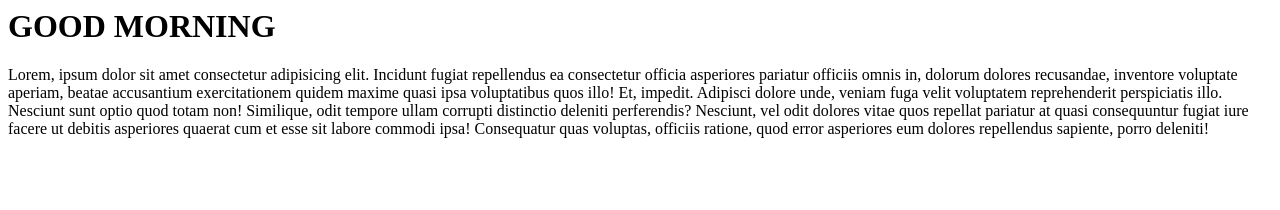
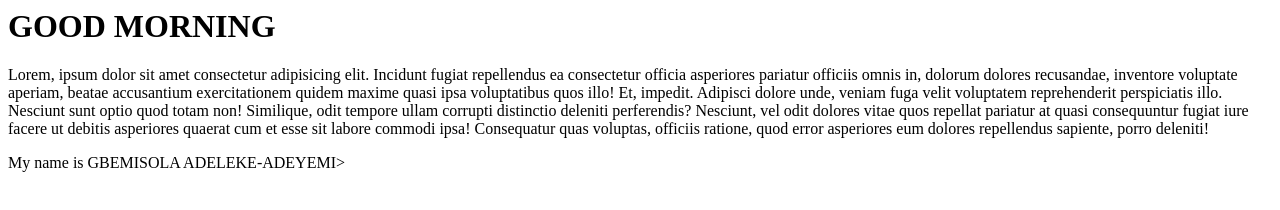
Before and after one commit to coregbemmy/software-dev, a plain HTML site: page index.html in a window 1280 px wide. Drawn offline with Linux system fonts and the light colour scheme.

Commit message:
added my name

```diff
--- a/index.html
+++ b/index.html
@@ -8,5 +8,6 @@
     <h1> GOOD MORNING </h1>
 
     <p>Lorem, ipsum dolor sit amet consectetur adipisicing elit. Incidunt fugiat repellendus ea consectetur officia asperiores pariatur officiis omnis in, dolorum dolores recusandae, inventore voluptate aperiam, beatae accusantium exercitationem quidem maxime quasi ipsa voluptatibus quos illo! Et, impedit. Adipisci dolore unde, veniam fuga velit voluptatem reprehenderit perspiciatis illo. Nesciunt sunt optio quod totam non! Similique, odit tempore ullam corrupti distinctio deleniti perferendis? Nesciunt, vel odit dolores vitae quos repellat pariatur at quasi consequuntur fugiat iure facere ut debitis asperiores quaerat cum et esse sit labore commodi ipsa! Consequatur quas voluptas, officiis ratione, quod error asperiores eum dolores repellendus sapiente, porro deleniti!</p>
+    <p>My name is GBEMISOLA ADELEKE-ADEYEMI></p>
 </body>
 </html>
```
Also changed, not shown: 1 other file.
